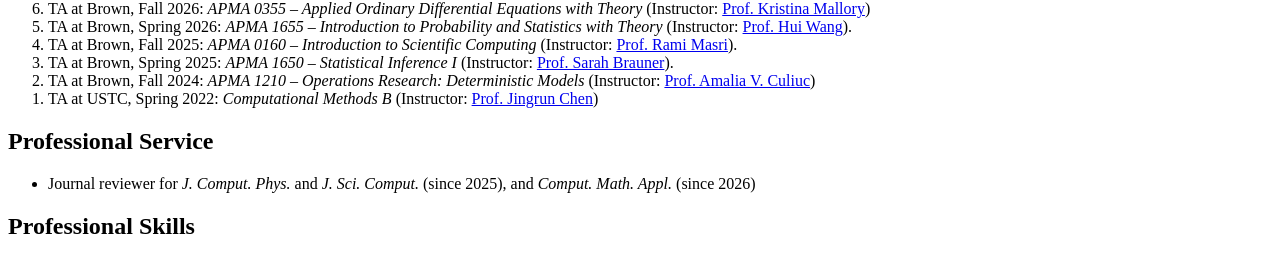
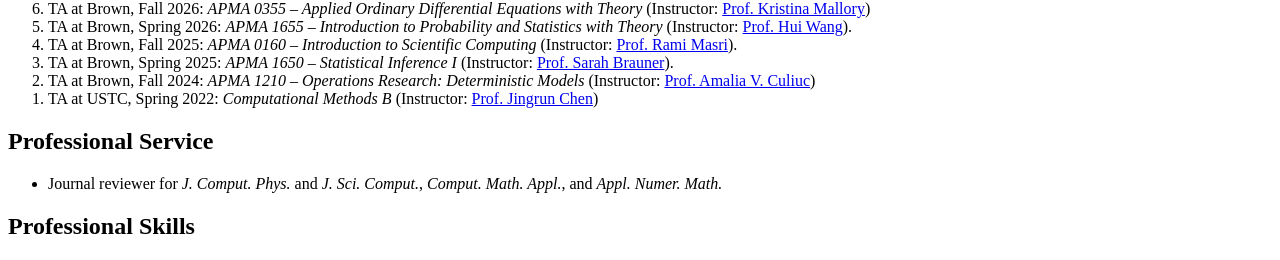
Before and after one commit to YueWu2002/YueWu2002.github.io, a plain HTML site: page index.html in a window 1280 px wide. Shown: the part 1862-2122 px from the top of the page. Drawn offline with Linux system fonts and the light colour scheme.

Commit message:
cv update

```diff
--- a/index.html
+++ b/index.html
@@ -299,7 +299,7 @@
         <h2>Professional Service</h2>
         <ul>
             <li>
-                Journal reviewer for <i>J. Comput. Phys.</i> and <i>J. Sci. Comput.</i> (since 2025), and <i>Comput. Math. Appl.</i> (since 2026)
+                Journal reviewer for <i>J. Comput. Phys.</i> and <i>J. Sci. Comput.</i>, <i>Comput. Math. Appl.</i>, and <i>Appl. Numer. Math.</i>
             </li>
         </ul>
 
```
Also changed, not shown: 1 other file.
